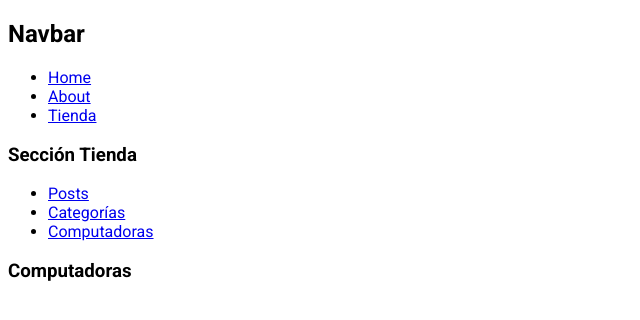
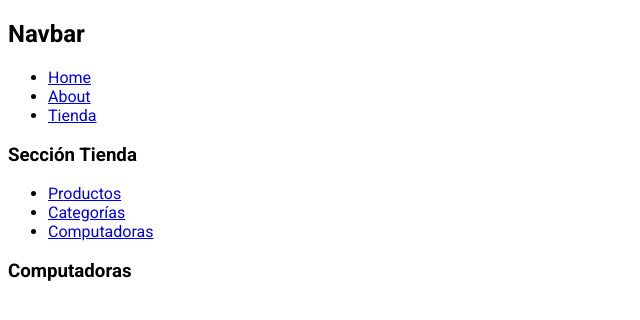
Before and after one commit to pedro-donoso/mynextjs, a Next.js app: page /tienda/categorias/computadoras in a window 1280 px wide. Shown: the top 320 px of the page, without its empty margins (0-640 px from the left). Built offline with nearby package versions, Linux system fonts and the light colour scheme.

Commit message:
agrego loading

```diff
--- a/app/posts/page.jsx
+++ b/app/posts/page.jsx
@@ -1,6 +1,9 @@
 async function loadPosts() {
   const res = await fetch("https://fakestoreapi.com/products");
   const data = await res.json();
+
+
+
   return data;
 }
 
--- a/app/tienda/layout.jsx
+++ b/app/tienda/layout.jsx
@@ -11,7 +11,7 @@ export default function TiendaLayout({ children }) {
         <h3>Sección Tienda</h3>
         <ul>
         <li>
-            <Link href='/posts/'>Posts</Link>
+            <Link href='/posts/'>Productos</Link>
           </li>
           <li>
             <Link href='/tienda/categorias/'>Categorías</Link>
```
Also changed, not shown: app/posts/loading.jsx (added, +9 -0 lines).
